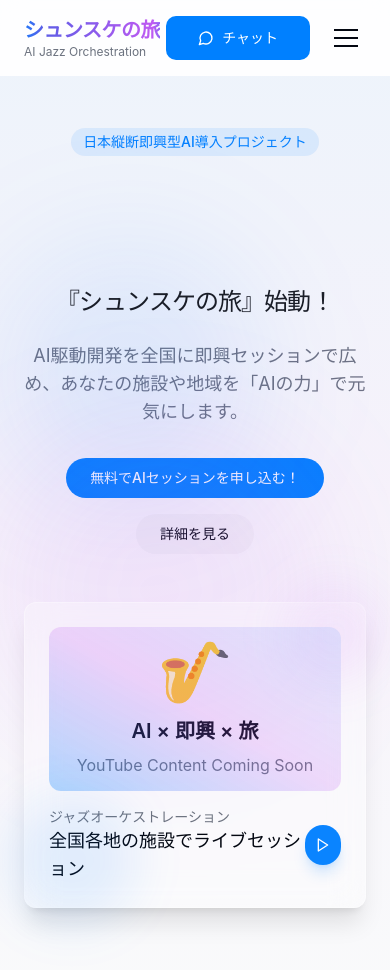
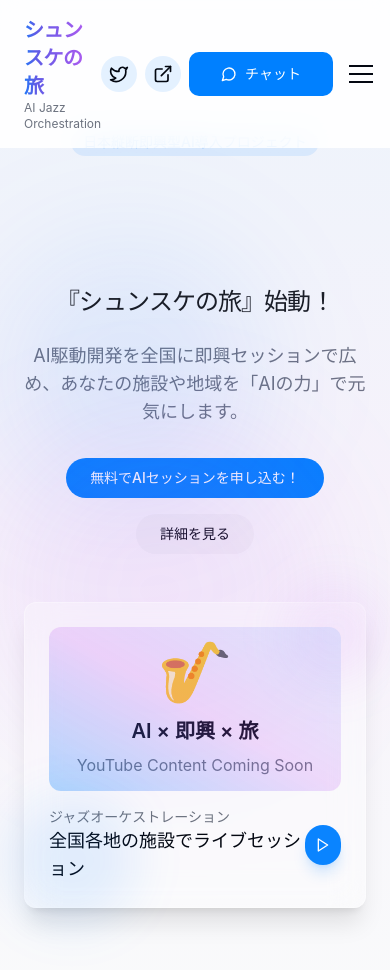
Before and after one commit to ShunsukeHayashi/ai-jazz-session, a React (Vite) app: page / in a window 390 px wide. Shown: the top 970 px of the page. Built offline with nearby package versions, Linux system fonts and the light colour scheme.

Commit message:
Update implementation based on feedback
The implementation was updated based on feedback and additional resources.

```diff
--- a/src/components/Header.tsx
+++ b/src/components/Header.tsx
@@ -2,7 +2,7 @@
 import { useState, useEffect } from 'react';
 import { cn } from '@/lib/utils';
 import { Link } from 'react-router-dom';
-import { MessageCircle } from 'lucide-react';
+import { MessageCircle, Twitter, ExternalLink } from 'lucide-react';
 import { Button } from '@/components/ui/button';
 
 const Header = () => {
@@ -24,6 +24,19 @@ const Header = () => {
     { name: 'カスタマー', href: '#customers' },
     { name: 'ワークフロー', href: '#workflow' },
     { name: '社会的意義', href: '#significance' },
+  ];
+
+  const socialLinks = [
+    {
+      name: 'X / Twitter',
+      href: 'https://x.com/Shunsuke__H__',
+      icon: <Twitter className="h-5 w-5" />
+    },
+    {
+      name: 'Note ブログ',
+      href: 'https://note.ambitiousai.co.jp/',
+      icon: <ExternalLink className="h-5 w-5" />
+    }
   ];
 
   return (
@@ -48,8 +61,24 @@ const Header = () => {
             </div>
           </a>
 
-          {/* Prominent Chat Button for Mobile - Always Visible */}
-          <div className="flex items-center gap-4">
+          {/* Social and Chat Buttons for Mobile - Always Visible */}
+          <div className="flex items-center gap-2 md:gap-4">
+            {/* Social links for mobile */}
+            <div className="flex md:hidden items-center gap-2">
+              {socialLinks.map((link) => (
+                <a
+                  key={link.name}
+                  href={link.href}
+                  target="_blank"
+                  rel="noopener noreferrer"
+                  className="p-2 rounded-full bg-primary/10 hover:bg-primary/20 transition-colors"
+                  aria-label={link.name}
+                >
+                  {link.icon}
+                </a>
+              ))}
+            </div>
+
             <Link to="/chat" className="md:hidden">
               <Button size="lg" className="bg-primary hover:bg-primary/90 flex items-center gap-2 text-white">
                 <MessageCircle className="h-5 w-5" />
@@ -58,7 +87,7 @@ const Header = () => {
             </Link>
 
             {/* Desktop Navigation */}
-            <nav className="hidden md:flex items-center space-x-8">
+            <nav className="hidden md:flex items-center space-x-6">
               {navLinks.map((link) => (
                 link.href.startsWith('/') ? (
                   <Link
@@ -78,6 +107,23 @@ const Header = () => {
                   </a>
                 )
               ))}
+
+              {/* Social Links for Desktop */}
+              <div className="flex items-center gap-3 border-l pl-3 border-gray-300 dark:border-gray-700">
+                {socialLinks.map((link) => (
+                  <a
+                    key={link.name}
+                    href={link.href}
+                    target="_blank"
+                    rel="noopener noreferrer"
+                    className="p-2 rounded-full bg-primary/10 hover:bg-primary/20 transition-colors flex items-center gap-2"
+                    title={link.name}
+                  >
+                    {link.icon}
+                    <span className="text-sm hidden xl:inline">{link.name}</span>
+                  </a>
+                ))}
+              </div>
 
               {/* Very Prominent Chat Button for Desktop */}
               <Link to="/chat">
@@ -101,8 +147,8 @@ const Header = () => {
           </div>
         </div>
 
-        {/* Mobile Navigation - Better positioning and styling */}
-        <div className={`md:hidden transition-all duration-300 overflow-hidden absolute left-0 right-0 bg-white/95 dark:bg-black/95 backdrop-blur-lg shadow-md ${isMobileMenuOpen ? 'max-h-72 mt-4 px-6 py-4' : 'max-h-0'}`}>
+        {/* Mobile Navigation */}
+        <div className={`md:hidden transition-all duration-300 overflow-hidden absolute left-0 right-0 bg-white/95 dark:bg-black/95 backdrop-blur-lg shadow-md ${isMobileMenuOpen ? 'max-h-96 mt-4 px-6 py-4' : 'max-h-0'}`}>
           <div className="flex flex-col space-y-4 py-2">
             {navLinks.map((link) => (
               link.href.startsWith('/') ? (
@@ -125,10 +171,29 @@ const Header = () => {
                 </a>
               )
             ))}
-            {/* Add Chat link to mobile menu as well - Large and prominent */}
+
+            {/* Social Links for Mobile Menu */}
+            <div className="flex flex-col gap-2 pt-2 border-t border-gray-200 dark:border-gray-800">
+              <h3 className="text-sm font-medium text-muted-foreground">SNS & ブログ</h3>
+              {socialLinks.map((link) => (
+                <a
+                  key={link.name}
+                  href={link.href}
+                  target="_blank"
+                  rel="noopener noreferrer"
+                  className="text-sm font-medium text-foreground/80 hover:text-foreground transition-colors flex items-center gap-2"
+                  onClick={() => setIsMobileMenuOpen(false)}
+                >
+                  {link.icon}
+                  <span>{link.name}</span>
+                </a>
+              ))}
+            </div>
+
+            {/* Chat link in mobile menu */}
             <Link
               to="/chat"
-              className="text-base font-bold text-primary hover:text-primary/80 flex items-center gap-2 bg-primary/10 p-3 rounded-md"
+              className="text-base font-bold text-primary hover:text-primary/80 flex items-center gap-2 bg-primary/10 p-3 rounded-md mt-2"
               onClick={() => setIsMobileMenuOpen(false)}
             >
               <MessageCircle className="h-5 w-5" />
```
